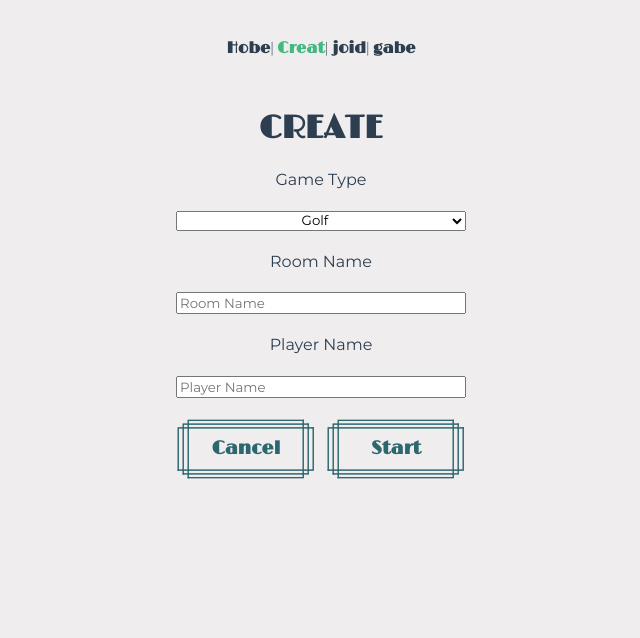
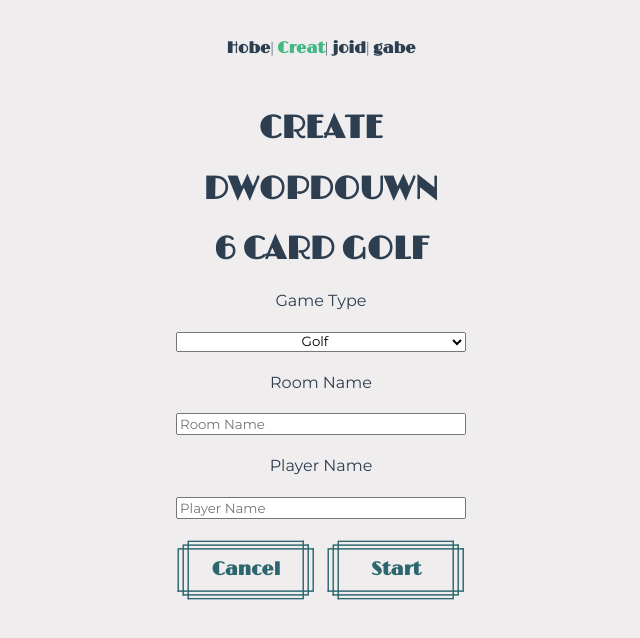
Before and after one commit to cardo-app/cardo, a Vue app: page /create in a window 1280 px wide. Shown: the top 638 px of the page, without its empty margins (319-959 px from the left). Built offline with nearby package versions, Linux system fonts and the light colour scheme.

Commit message:
Props for create configured

```diff
--- /dev/null
+++ b/src/components/DropDown.vue
@@ -0,0 +1,20 @@
+<template>
+<div>
+    <h1>DWOPDOUWN</h1>
+    <div  v-for="game in games">
+        <h1>{{game}}</h1>
+    </div>
+</div>
+</template>
+
+<script>
+export default {
+    name: "DropDown",
+    props: ["games"]
+
+}
+</script>
+
+<style>
+
+</style>
--- a/src/views/Create.vue
+++ b/src/views/Create.vue
@@ -2,6 +2,7 @@
   <div>
     <h1>Create</h1>
     <div>
+      <DropDown :games="games" />
       <h4>Game Type</h4>
       <select name="gameType">
         <option value="golf">Golf</option>
@@ -139,7 +140,23 @@
 </template>
 
 <script>
-export default {};
+import DropDown from '../components/DropDown.vue'
+export default {
+  name: "Create",
+  components: {
+    DropDown
+  },
+  data(){
+    return {
+      games: [
+        "6 Card Golf"
+      ]
+    }
+  },
+  methods: {
+
+  }
+};
 </script>
 
 <style lang="scss" scoped>
```
